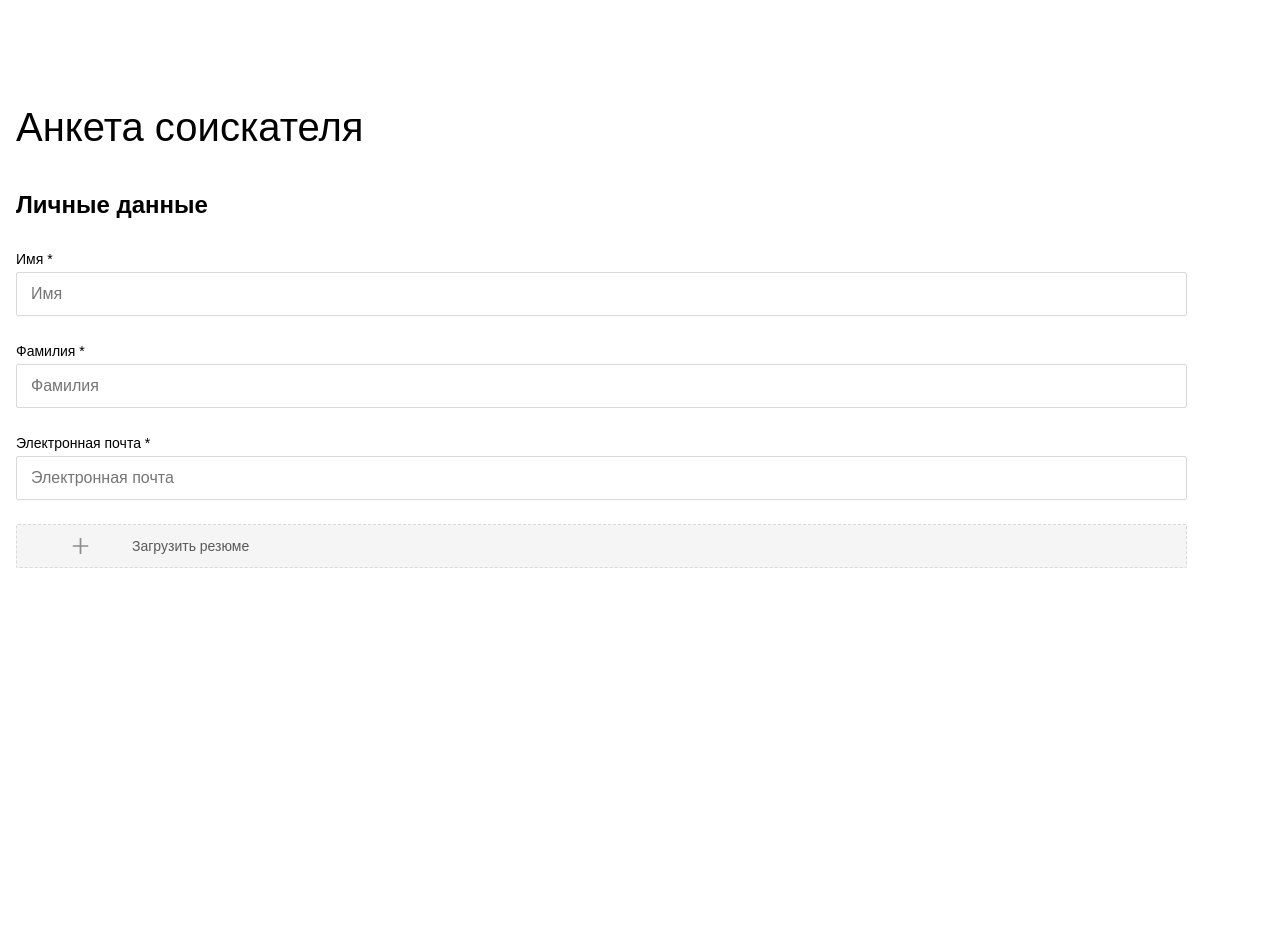
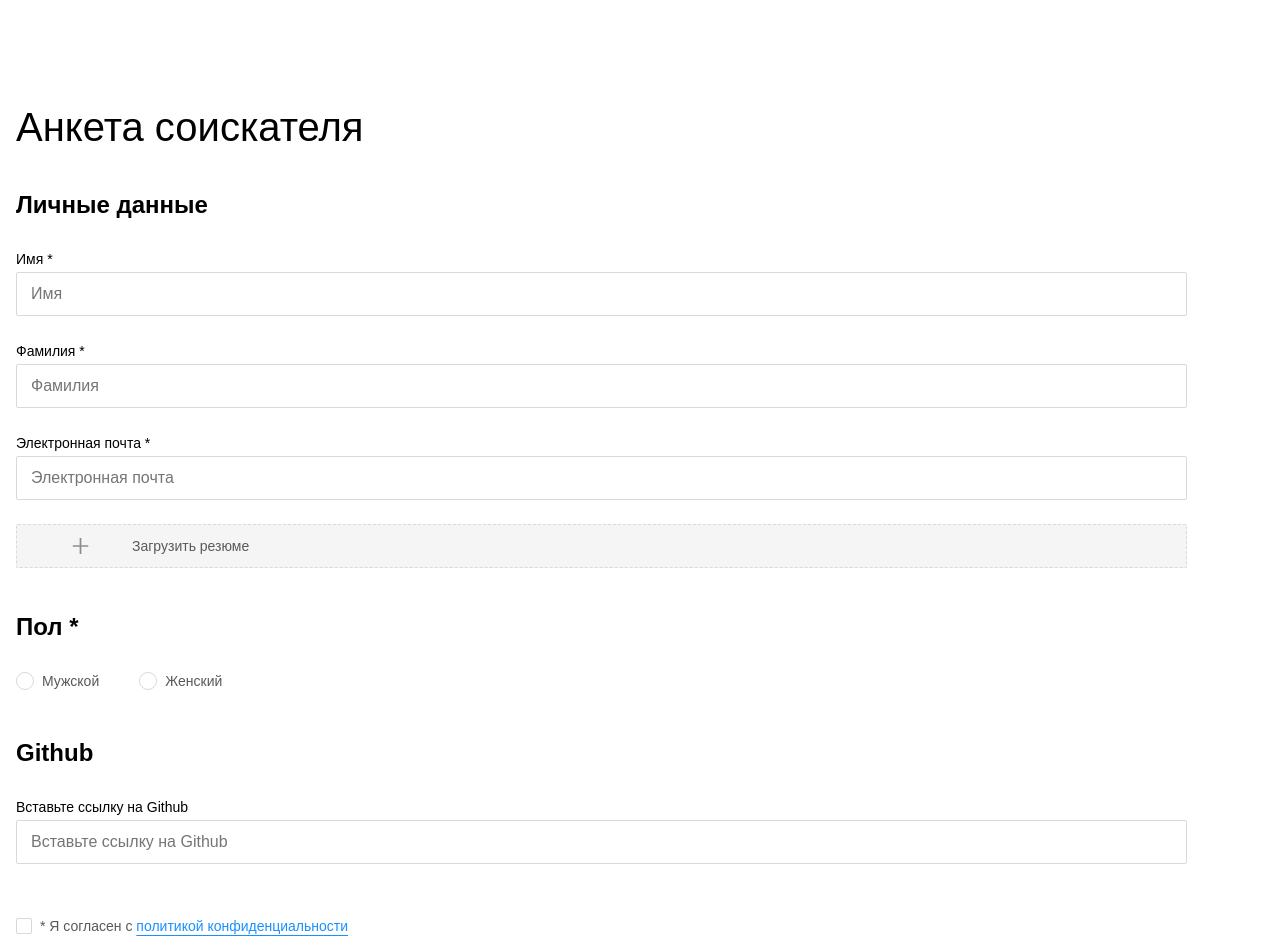
Before and after one commit to vitalic-web/applicant-form, a React (Create React App) app: page / in a window 1280 px wide. Shown: the top 952 px of the page. Before the commit the page ends 800 px from the top, so only its background shows below. Built offline with nearby package versions, Linux system fonts and the light colour scheme.

Commit message:
Обновил компоненты

```diff
--- a/src/components/App/App.js
+++ b/src/components/App/App.js
@@ -1,13 +1,26 @@
 import './App.css';
 import Title from '../Title/Title';
 import PersonalData from '../PersonalData/PersonalData';
+import GenderData from '../GenderData/GenderData';
+import GithubData from '../GithubData/GithubData';
+import PrivacyCheckbox from '../PrivacyCheckbox/PrivacyCheckbox';
+import SubmitButton from '../SubmitButton/SubmitButton';
 
 function App() {
+  const handleSubmit = evt => {
+    evt.preventDefault();
+    console.log('submit');
+  }
+
   return (
-    <div className="App">
+    <form className="App" onSubmit={handleSubmit}>
       <Title />
       <PersonalData />
-    </div>
+      <GenderData />
+      <GithubData />
+      <PrivacyCheckbox />
+      <SubmitButton />
+    </form>
   );
 }
 
--- a/src/components/PersonalDataBtn/PersonalDataBtn.css
+++ b/src/components/PersonalDataBtn/PersonalDataBtn.css
@@ -53,7 +53,6 @@
 }
 
 .PersonalDataBtn__added-file:hover {
-  border: 1px solid red;
   background: #E6F7FF;
 }
 
--- a/src/components/PersonalDataField/PersonalDataField.js
+++ b/src/components/PersonalDataField/PersonalDataField.js
@@ -1,9 +1,9 @@
 import './PersonalDataField.css';
 
-function PersonalDataField({ name, id, type }) {
+function PersonalDataField({ name, id, type, github }) {
   return (
     <div className="PersonalDataField">
-      <label className="PersonalDataField__label" htmlFor={id}>{`${name} *`}</label>
+      <label className="PersonalDataField__label" htmlFor={id}>{github ? name : `${name} *`}</label>
       <input className="PersonalDataField__input" type={type} id={id} placeholder={name} />
     </div>
   )
--- a/src/utils/constants.js
+++ b/src/utils/constants.js
@@ -22,12 +22,27 @@ const applicantForm = {
     buttonName: 'Загрузить резюме'
   },
   gender: {
-    name: 'Пол',
-    inputs: ['Мужской', 'Женский'],
+    name: 'Пол *',
+    inputs: [
+      {
+        name: 'Мужской',
+        id: 'male',
+        type: 'radio'
+      },
+      {
+        name: 'Женский',
+        id: 'female',
+        type: 'radio'
+      },
+    ],
   },
   github: {
     name: 'Github',
-    input: 'Вставьте ссылку на Github',
+    input: {
+      name: 'Вставьте ссылку на Github',
+      id: 'git',
+      type: 'url'
+    }
   },
   buttonName: 'Отправить'
 };
```
